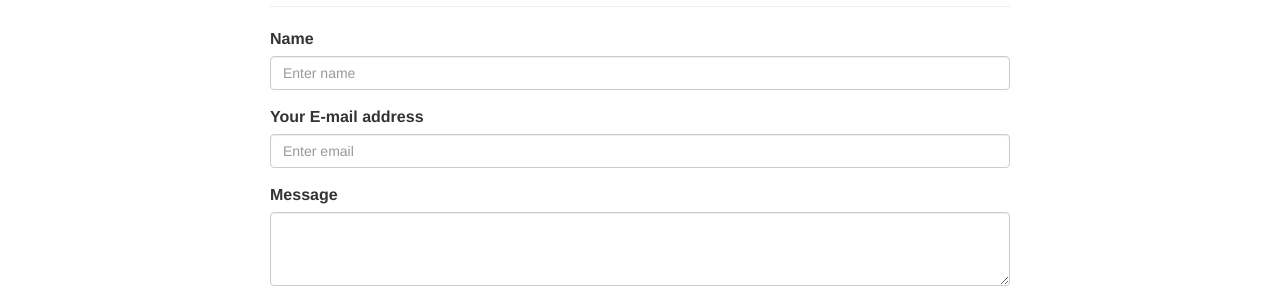
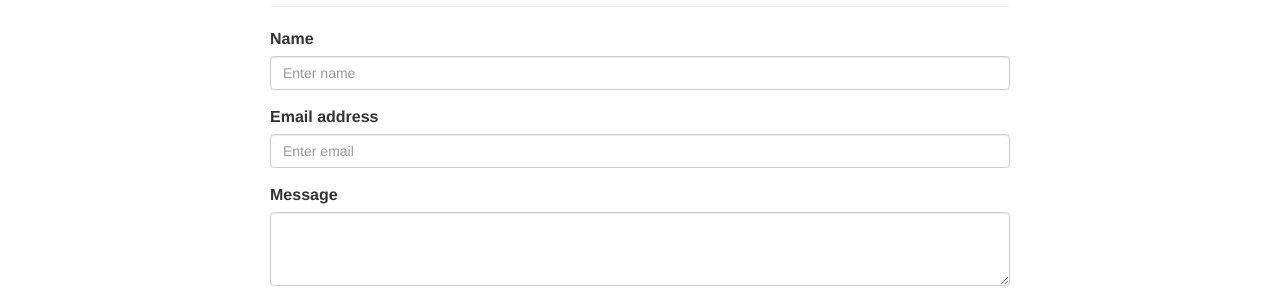
Before and after one commit to samueljohnson/samueljohnson.github.io.archive, a Jekyll site: the page built from about.markdown, in a window 1280 px wide. Shown: the part 678-977 px from the top of the page. Built offline with Jekyll 4.4.1, drawn with Linux system fonts in a browser that asks for light colours; nearby versions of some CDN libraries.

Commit message:
Minor commit

```diff
--- a/about.markdown
+++ b/about.markdown
@@ -29,7 +29,7 @@ Or use the form below and I'll get back to you.
    </div>
 
    <div class="form-group">
-   <label for="exampleInputEmail1">Your E-mail address</label>
+   <label for="exampleInputEmail1">Email address</label>
    <input name="_replyto" type="email" class="form-control" id="exampleInputEmail1" placeholder="Enter email">
    </div>
 
```
